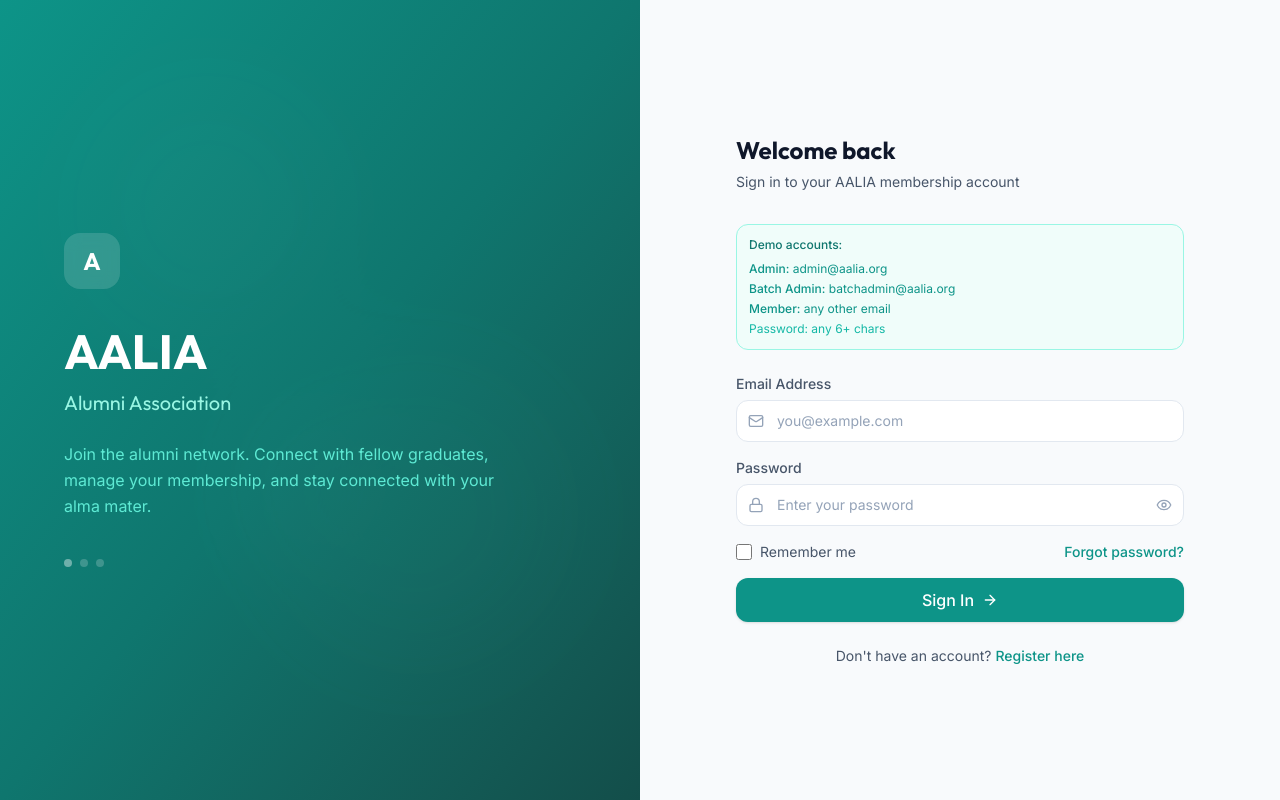
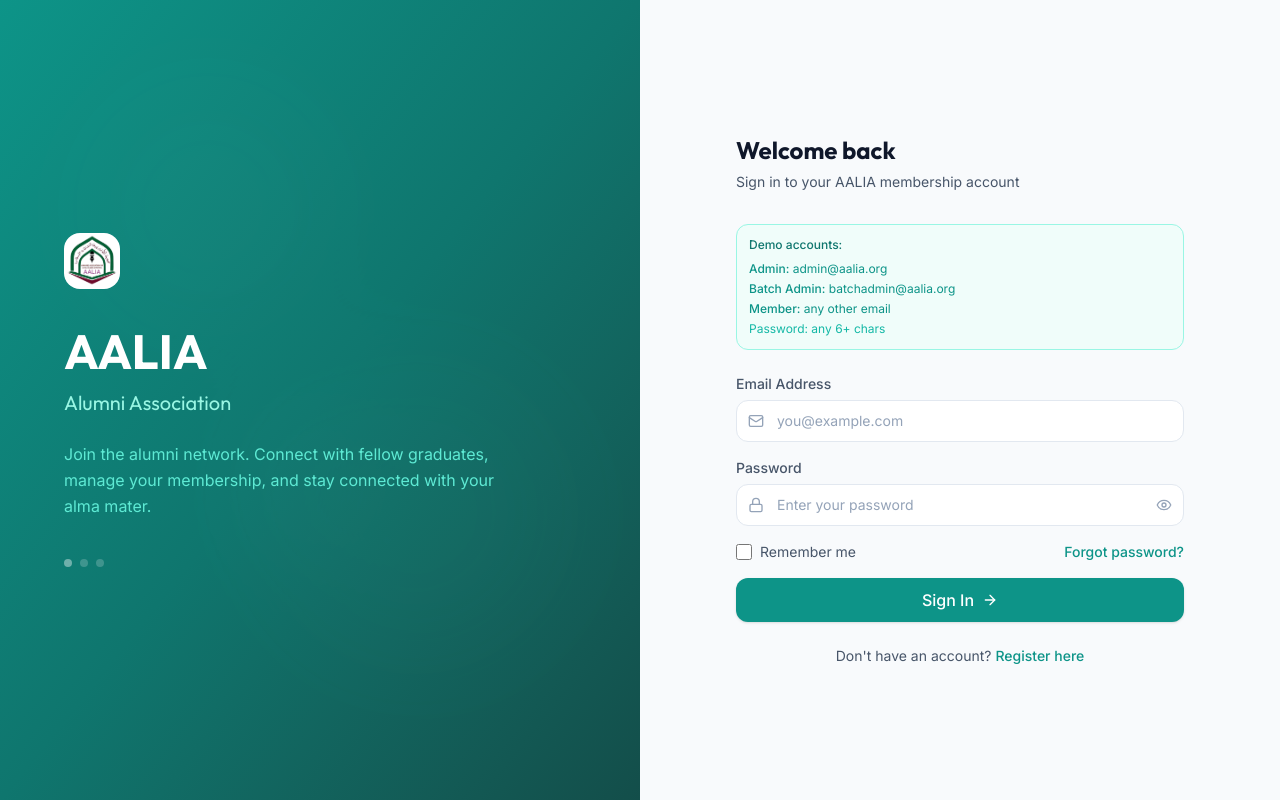
Before and after one commit to Jouhar54/membership-front, a React (Vite) app: page /login in a window 1280 px wide. Built offline with nearby package versions, Linux system fonts and the light colour scheme; no server answers.

Commit message:
logos inside pages updated

```diff
--- a/index.html
+++ b/index.html
@@ -2,7 +2,7 @@
 <html lang="en">
   <head>
     <meta charset="UTF-8" />
-    <link rel="icon" type="image/svg+xml" href="public/aalia-logo.jpeg" />
+    <link rel="icon" type="image/svg+xml" href="public/aalia-logo.png" />
     <meta name="viewport" content="width=device-width, initial-scale=1.0" />
     <meta
       name="description"
--- a/src/components/layout/AuthLayout.jsx
+++ b/src/components/layout/AuthLayout.jsx
@@ -19,8 +19,8 @@ export default function AuthLayout() {
             animate={{ opacity: 1, y: 0 }}
             transition={{ duration: 0.6, delay: 0.2 }}
           >
-            <div className="w-14 h-14 rounded-2xl bg-white/15 backdrop-blur-sm flex items-center justify-center mb-8">
-              <span className="text-white font-bold text-2xl font-display">A</span>
+            <div className="w-14 h-14 rounded-2xl bg-white backdrop-blur-sm flex items-center justify-center mb-8">
+              <img src="/aalia-logo.png" alt="AALIA Logo" className='w-full h-full object-cover' />
             </div>
             <h1 className="text-4xl xl:text-5xl font-bold text-white font-display leading-tight">
               AALIA
```
Also changed, not shown: public/aalia-logo-bg.jpeg (renamed from public/aalia-logo.jpeg), public/aalia-logo.png (added).
